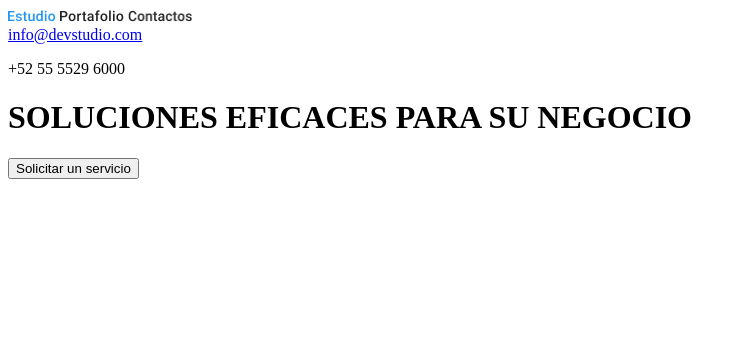
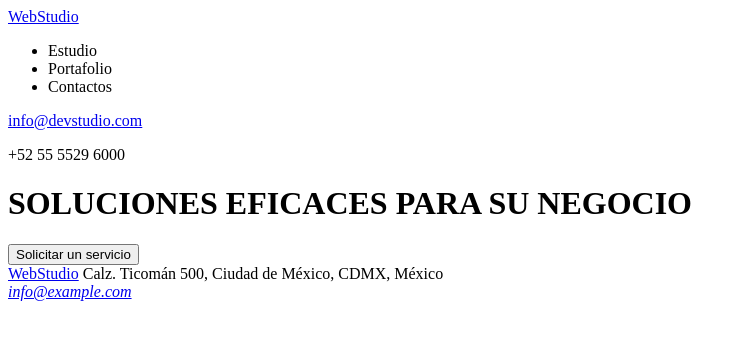
Before and after one commit to jhmorenof/goit-markup-hw-01, a plain HTML site: page index.html in a window 1280 px wide. Shown: the whole page, without its empty margins (0-746 px from the left). Drawn offline with Linux system fonts and the light colour scheme.

Commit message:
Update index.html

```diff
--- a/index.html
+++ b/index.html
@@ -5,13 +5,15 @@
 <body>
 <header>
     <nav>
+        <a href="WebStudio"> WebStudio</a>
+        <ul>
+            <li>Estudio</li>
+            <li>Portafolio</li>
+            <li>Contactos</li>
+        </ul>
+     </nav>
 
-        <img src= "./images/Estudio.png" alt="text estudio sup" width="48" height="12">
-        <img src= "./images/Portafolio.png" alt="text portafolio" width="64" height= "12">
-        <img src= "./images/Сontactos.png" alt="text contactos" width="64" height= "12">
-    </nav>
-
-<a href="mailto info@devstudio.com">info@devstudio.com</a>
+<a href="mailto:info@devstudio.com">info@devstudio.com</a>
 <p>+52 55 5529 6000</p>
 
 
@@ -24,8 +26,14 @@
 </main>
 <footer>
 
-	<p></p>
-    <address></address>
+
+    <a href="WebStudio">WebStudio</a>
+    <span>Calz. Ticomán 500, Ciudad de
+        México, CDMX, México
+    </span>
+    <address>
+        <a href="malito:info@example.com">info@example.com</a>
+    </address>
 </footer>
 </body>
 </html>
```
